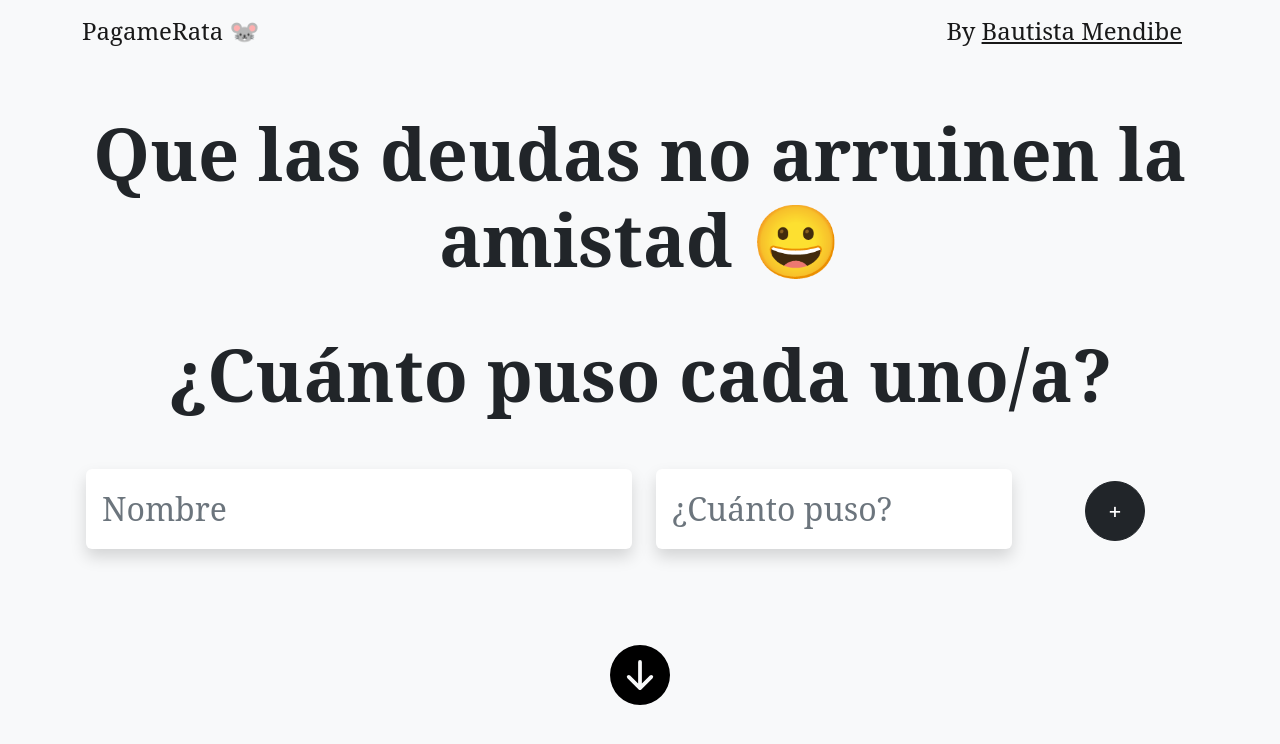
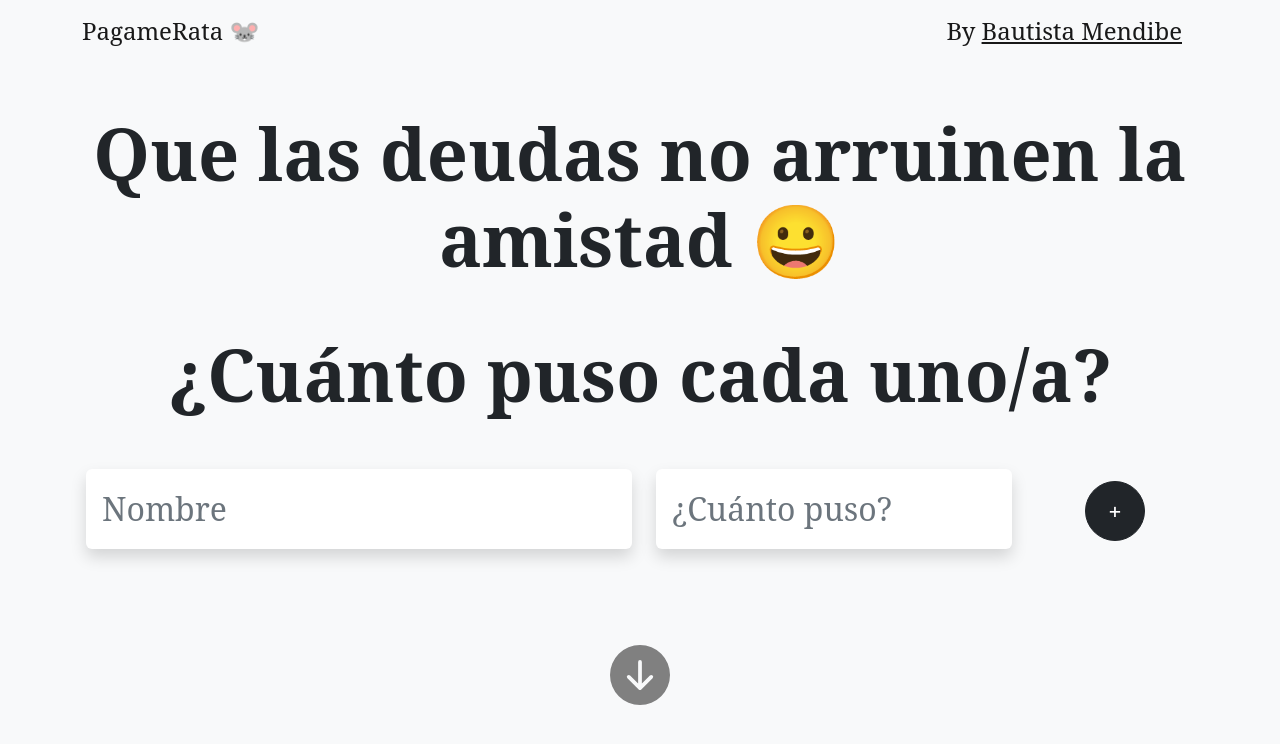
Before and after one commit to BautistaMendibe/pagamerata, an Angular app: page / in a window 1280 px wide. Shown: the top 744 px of the page. Built offline with nearby package versions, Linux system fonts and the light colour scheme.

Commit message:
Cambié el color de los botones así no confunde

```diff
--- a/src/app/cuanto-puso-component/cuanto-puso-component.component.ts
+++ b/src/app/cuanto-puso-component/cuanto-puso-component.component.ts
@@ -13,6 +13,11 @@ export class CuantoPusoComponentComponent{
   participanteSeleccionado:Participante = new Participante();
 
   agregarEditarParticipante(){
+
+    // Ver qué onda esto por qué no funciona
+    //if(this.participanteSeleccionado.nombre === null || this.participanteSeleccionado.cantidad === null){
+    //  alert("Debe agregar todos los campos")
+    //}
 
     // Si el id=0 no hay ningún empleado seleccionado y se quiere agregar uno
     if(this.participanteSeleccionado.id === 0){
--- a/src/app/home-component/home-component.component.css
+++ b/src/app/home-component/home-component.component.css
@@ -12,9 +12,9 @@ input{
 }
 
 a{
-  color: black;
+  color: grey;
 }
 
 a:hover{
-  color: #353535;
+  color: #212529;
 }
```
